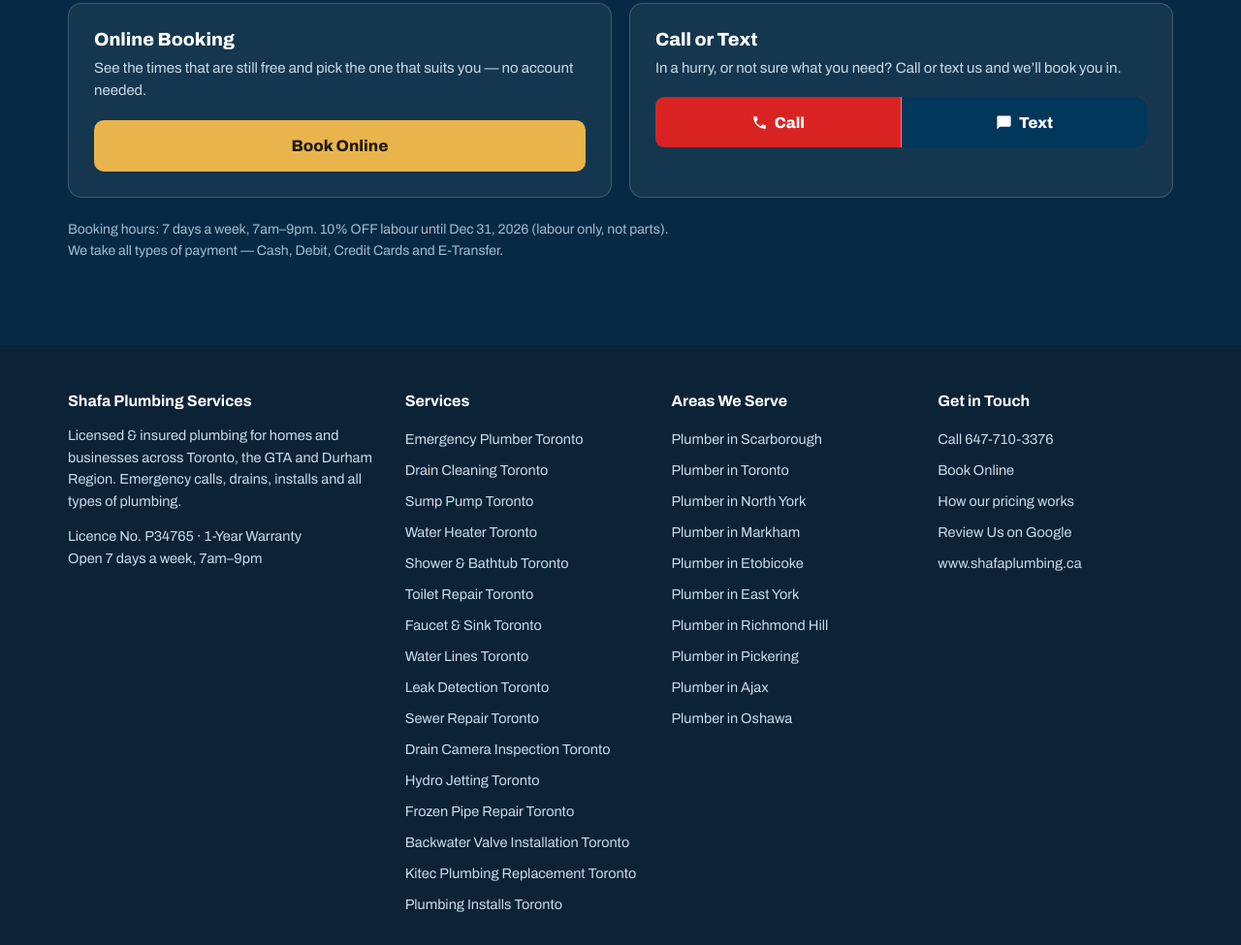
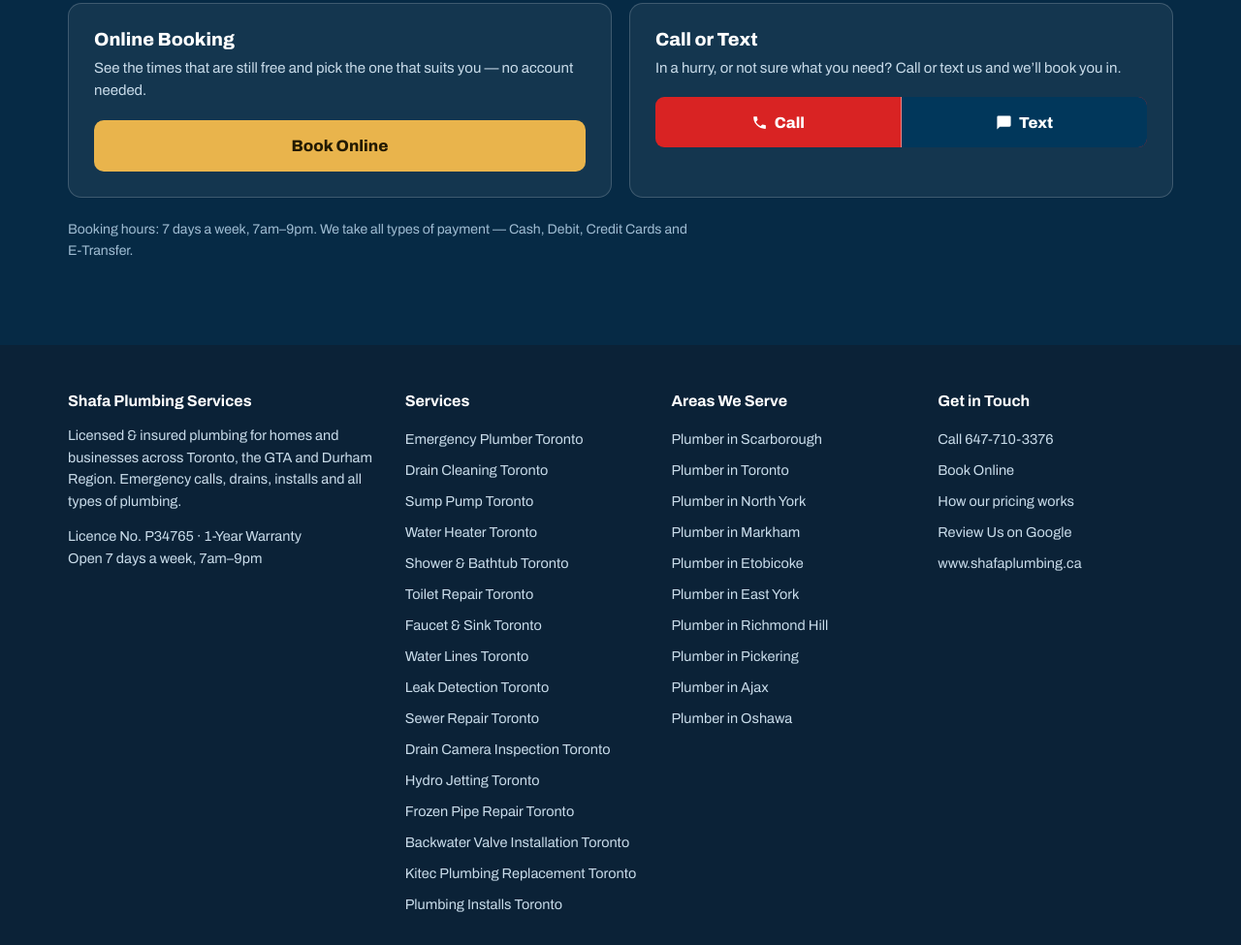
Before and after one commit to nurshafa3376-cpu/shafa-plumbing-services, a plain HTML site: page services/backwater-valve-installation/index.html in a window 1280 px wide. Shown: the part 4447-5422 px from the top of the page at 97% size. Drawn offline with nearby package versions, Linux system fonts and the light colour scheme.

Commit message:
Remove all pricing from website

```diff
--- a/services/backwater-valve-installation/index.html
+++ b/services/backwater-valve-installation/index.html
@@ -768,7 +768,7 @@
               <div class="book-ct" role="group" aria-label="Call or text 647-710-3376"><a class="book-ct-call" href="tel:+16477103376" target="_top" aria-label="Call 647-710-3376"><svg viewBox="0 0 24 24" width="17" height="17" fill="currentColor" aria-hidden="true"><path d="M6.62 10.79a15.05 15.05 0 0 0 6.59 6.59l2.2-2.2a1 1 0 0 1 1.02-.24 11.4 11.4 0 0 0 3.57.57 1 1 0 0 1 1 1V20a1 1 0 0 1-1 1A17 17 0 0 1 3 4a1 1 0 0 1 1-1h3.5a1 1 0 0 1 1 1c0 1.25.2 2.45.57 3.57a1 1 0 0 1-.25 1.02l-2.2 2.2z"/></svg>Call</a><span class="book-ct-sep" aria-hidden="true"></span><a class="book-ct-text" href="sms:+16477103376" target="_top" aria-label="Text 647-710-3376"><svg viewBox="0 0 24 24" width="17" height="17" fill="currentColor" aria-hidden="true"><path d="M20 2H4a2 2 0 0 0-2 2v18l4-4h14a2 2 0 0 0 2-2V4a2 2 0 0 0-2-2z"/></svg>Text</a></div>
             </div>
           </div>
-          <p class="fineprint">Booking hours: 7 days a week, 7am–9pm. 10% OFF labour until Dec 31, 2026 (labour only, not parts). We take all types of payment — Cash, Debit, Credit Cards and E-Transfer.</p>
+          <p class="fineprint">Booking hours: 7 days a week, 7am–9pm. We take all types of payment — Cash, Debit, Credit Cards and E-Transfer.</p>
         </div>
       </section>
     </main>
@@ -819,7 +819,6 @@
           <p><strong>Shafa Plumbing Services</strong> · 106 Cleta Dr, Toronto, ON M1K 3G7 · 647-710-3376</p>
           <p><strong>Hours &amp; booking:</strong> We are open 7 days a week, 7am–9pm. Bookings can be made by phone, WhatsApp, or our online Google Calendar booking page.</p>
           <p><strong>Warranty:</strong> Our work is covered by a 1-year warranty on labour. Parts are covered by the manufacturer's warranty where applicable.</p>
-          <p><strong>Offer:</strong> 10% OFF your plumbing service applies to labour only, not parts, until December 31, 2026.</p>
           <p><strong>Scope:</strong> We provide residential and commercial plumbing services including emergency repairs, drains, installs, fixtures, water lines, sump pumps, frozen pipe repair and water heaters. We do not provide renovation services.</p>
         </details>
 
```
